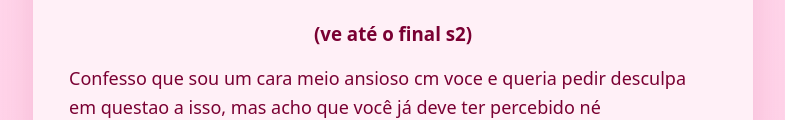
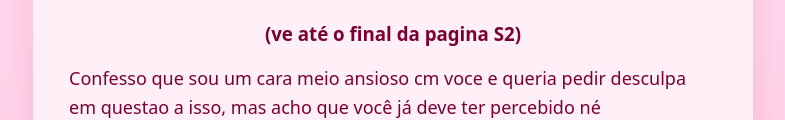
Before and after one commit to vigarbelini/siteM, a plain HTML site: page pagina2.html in a window 1280 px wide. Shown: the part 242-362 px from the top of the page, without its empty margins (247-1032 px from the left). Drawn offline with Linux system fonts and the light colour scheme.

Commit message:
Update pagina2.html

```diff
--- a/pagina2.html
+++ b/pagina2.html
@@ -95,7 +95,7 @@
           <source src="ssstik.io_1756077261523.mp3" type="audio/mpeg">
           Seu navegador não suporta áudio.
         </audio>
-        <h3>(ve até o final s2)</h3>
+        <h3>(ve até o final da pagina S2)</h3>
       </header>
 
       <p class="texto">
```
